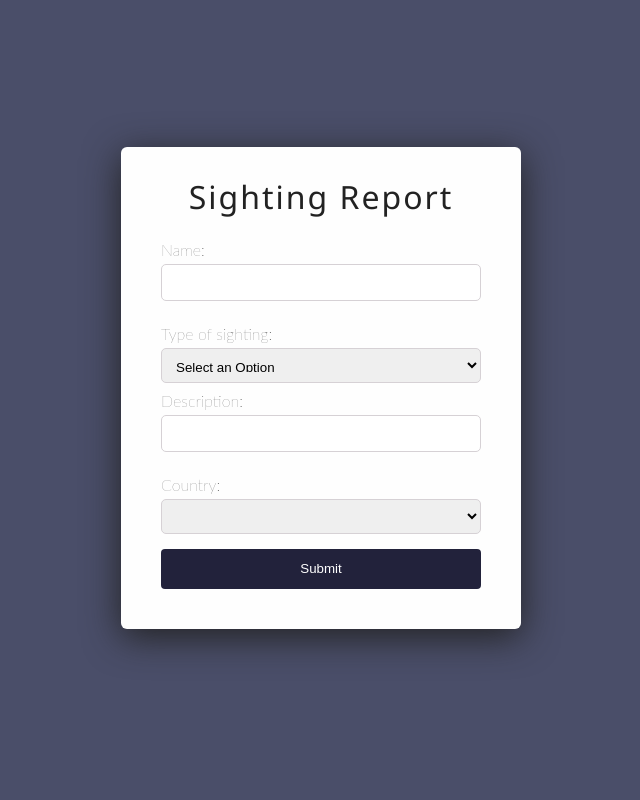
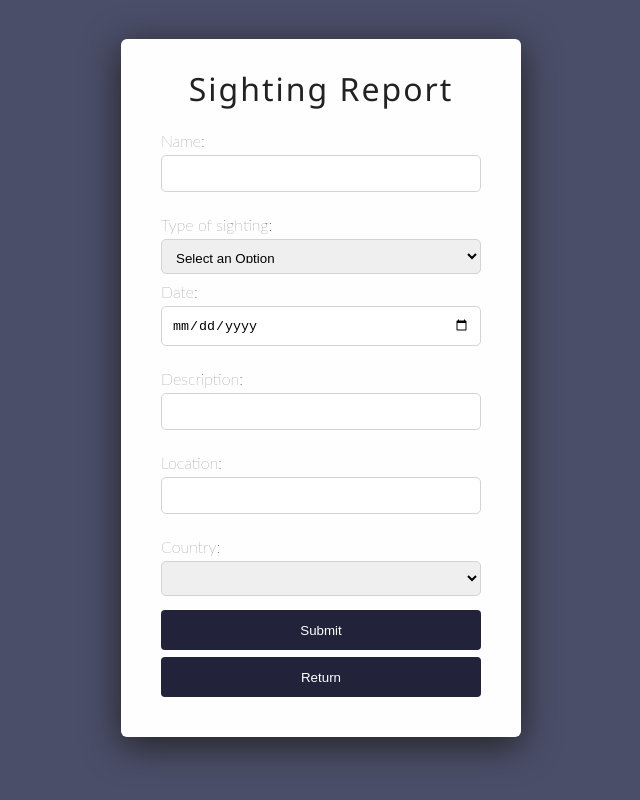
Before and after one commit to Fenrisulvur/SightingsWebService, a React (Create React App) app in the folder my-app/client/: page / in a window 1280 px wide. Both pictures are taken after a click on the button "Create Sighting". Shown: the whole page, without its empty margins (319-959 px from the left). Built offline with nearby package versions, Linux system fonts and the light colour scheme.

Commit message:
Added more data on the form
More data entries on the form were added

```diff
--- a/my-app/client/src/App.js
+++ b/my-app/client/src/App.js
@@ -4,8 +4,14 @@ import countries from "./countries";
 export default function App() {
   const [name, setName] = React.useState("");
   const [sighting, setSighting] = React.useState("");
+  const [date, setDate] = React.useState("");
   const [description, setDescription] = React.useState("");
+  const [location, setLocation] = React.useState("");
   const [country, setCountry] = React.useState("");
+
+  const onReturnClick = () => {
+     window.location.pathname = '';
+  }
 
   const handleSubmit = event => {
 
@@ -13,20 +19,27 @@ export default function App() {
       Name: ${name}
       Sighting: ${sighting}
       Description: ${description}
+      Location: ${location}
       Country: ${country}
+      Date: ${date}
     `);
 
     fetch('/data/sighting_data', {
         method: 'post',
         headers: { 'Content-Type': 'application/json' },
+
         body: JSON.stringify({
             "Name": name,
             "Sighting": sighting,
             "Description": description,
-            "Country": country
+            "Location": location,
+            "Country": country,
+            "Date": date
         }),
       });
       window.location.pathname = '';
+
+
 
       event.preventDefault();
 };
@@ -56,12 +69,28 @@ export default function App() {
       </label>
 
       <label>
+        Date:
+        <input type="date" id="Date" name="Date" value={date} onChange={e => setDate(e.target.value)} />
+      </label>
+
+      <label>
         Description:
         <input
           name="text"
           type="text"
           value={description}
           onChange={e => setDescription(e.target.value)}
+          required
+        />
+      </label>
+
+      <label>
+        Location:
+        <input
+          name="text"
+          type="text"
+          value={location}
+          onChange={e => setLocation(e.target.value)}
           required
         />
       </label>
@@ -82,6 +111,7 @@ export default function App() {
       </label>
 
       <button>Submit</button>
+      <button onClick={onReturnClick} >Return</button>
     </form>
   );
 }
--- a/my-app/client/src/records.js
+++ b/my-app/client/src/records.js
@@ -10,10 +10,10 @@ function records(props) {
     const renderData = (resp) => {
       console.log(resp);
       ReactDOM.render(
-          <table><th>Id</th><th>Submitter Name</th><th>Sighting Type</th><th>Description</th><th>Country</th>
+          <table><th>Id</th><th>Submitter Name</th><th>Sighting Type</th><th>Description</th><th>Location</th><th>Country</th><th>Date</th>
           {resp.data.map((e, i) =>{
             if (true == true){ //placeholder for searching
-              return <tr> <td>{i}</td> <td>{e.Name}</td> <td>{e.Sighting}</td> <td>{e.Description}</td>  <td>{e.Country}</td>  </tr>
+              return <tr> <td>{i}</td> <td>{e.Name}</td> <td>{e.Sighting}</td> <td>{e.Description}</td> <td>{e.Location}</td>  <td>{e.Country}</td> <td>{e.Date}</td>  </tr>
             }
           })}
         </table>, document.getElementById('recordsTable'))
```
Also changed, not shown: 2 other files (tests, documents, lock files or other folders).
